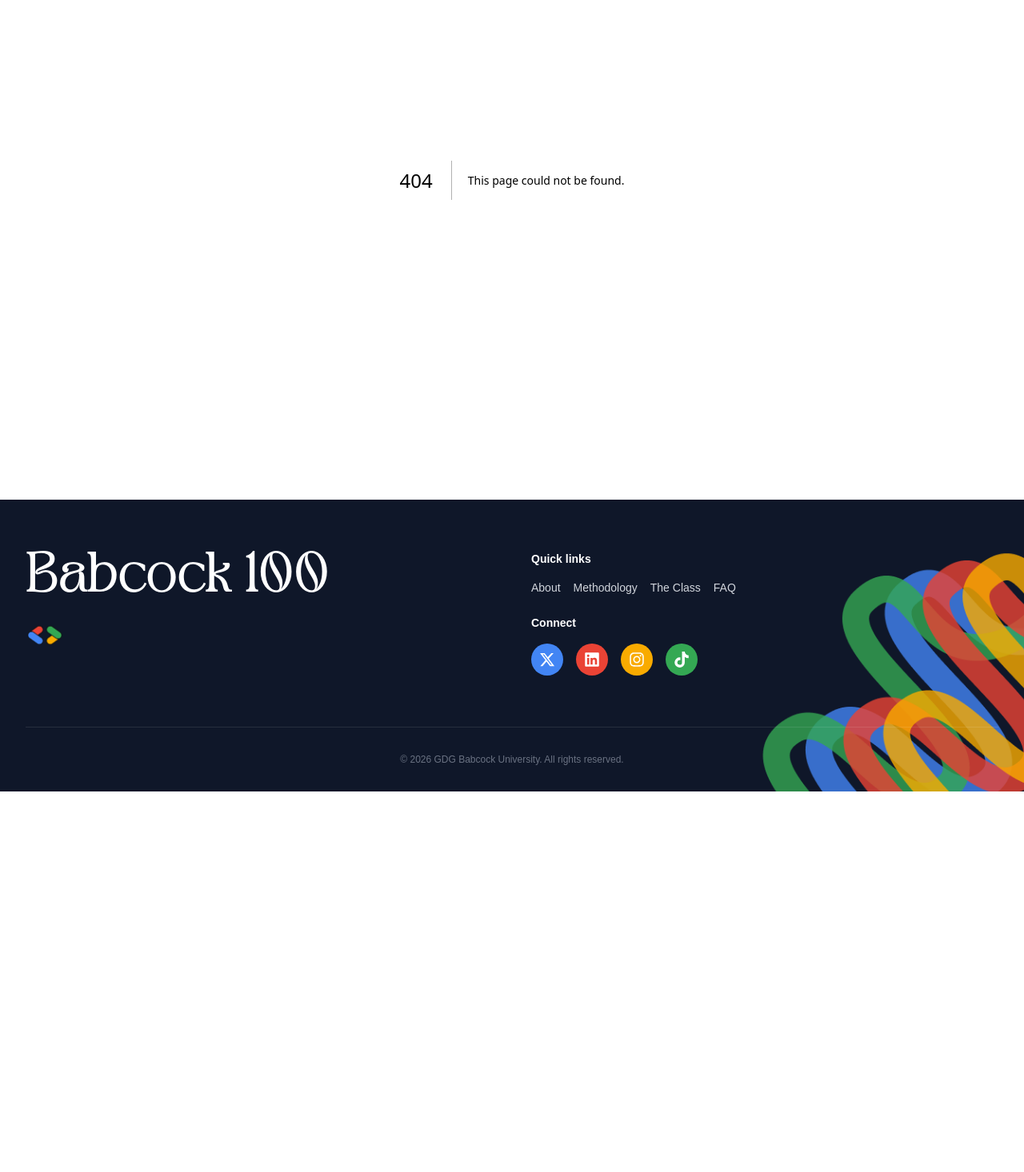
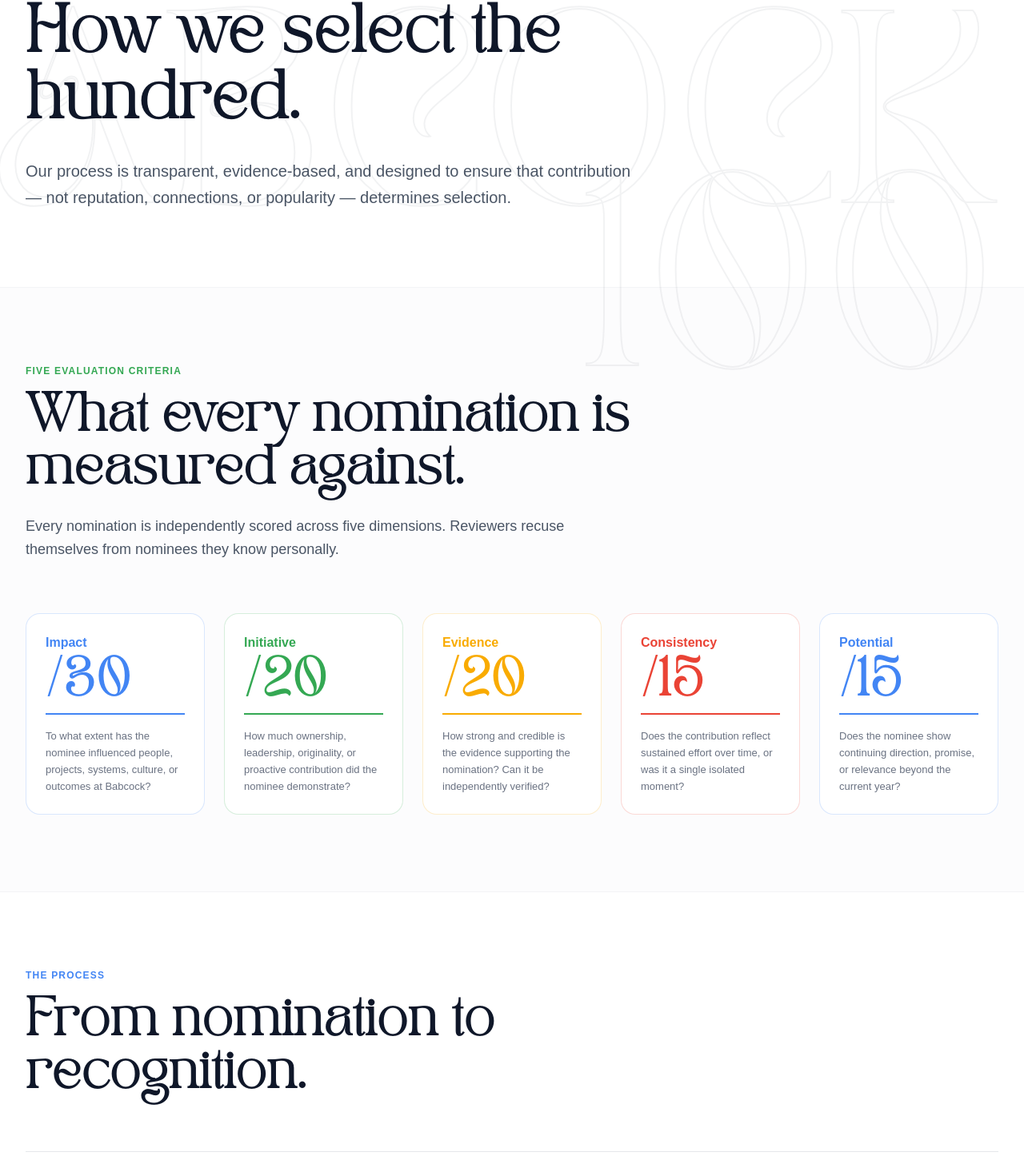
Before and after one commit to GDGBabcockUniversity/the-hundred, a Next.js app: page /methodology in a window 1280 px wide. Before the commit this address had no page. Shown: the part 175-1641 px from the top of the page at 80% size. Before the commit the page ends 1165 px from the top, so only its background shows below. Built offline with nearby package versions, Linux system fonts and the light colour scheme; a web font is replaced by a local one.

Commit message:
feat: add new methodology module in app/methodology/

```diff
--- /dev/null
+++ b/app/methodology/page.tsx
@@ -0,0 +1,234 @@
+export default function MethodologyPage() {
+  const criteria = [
+    {
+      name: "Impact",
+      score: "/30",
+      colorClass: "text-brand-blue border-brand-blue",
+      borderColor: "border-brand-blue/20",
+      description:
+        "To what extent has the nominee influenced people, projects, systems, culture, or outcomes at Babcock?",
+    },
+    {
+      name: "Initiative",
+      score: "/20",
+      colorClass: "text-brand-green border-brand-green",
+      borderColor: "border-brand-green/20",
+      description:
+        "How much ownership, leadership, originality, or proactive contribution did the nominee demonstrate?",
+    },
+    {
+      name: "Evidence",
+      score: "/20",
+      colorClass: "text-brand-amber border-brand-amber",
+      borderColor: "border-brand-amber/20",
+      description:
+        "How strong and credible is the evidence supporting the nomination? Can it be independently verified?",
+    },
+    {
+      name: "Consistency",
+      score: "/15",
+      colorClass: "text-brand-red border-brand-red",
+      borderColor: "border-brand-red/20",
+      description:
+        "Does the contribution reflect sustained effort over time, or was it a single isolated moment?",
+    },
+    {
+      name: "Potential",
+      score: "/15",
+      colorClass: "text-brand-blue border-brand-blue",
+      borderColor: "border-brand-blue/20",
+      description:
+        "Does the nominee show continuing direction, promise, or relevance beyond the current year?",
+    },
+  ];
+
+  const steps = [
+    {
+      num: "01",
+      title: "Nominations Open",
+      duration: "4 weeks",
+      desc: "Nominations open campus-wide at ORBIT. Students, staff, and alumni may submit. Each requires evidence and a description of the nominee's contribution.",
+    },
+    {
+      num: "02",
+      title: "Screening",
+      duration: "1 week",
+      desc: "The coordination team reviews all submissions for completeness and eligibility. Incomplete nominations may be returned for resubmission before the deadline.",
+    },
+    {
+      num: "03",
+      title: "Panel Review",
+      duration: "3 weeks",
+      desc: "12 independent reviewers — academic staff, student reps, alumni — score each nomination against the five criteria. Review is blind where possible.",
+    },
+    {
+      num: "04",
+      title: "Verification",
+      duration: "2 weeks",
+      desc: "Top nominations are sent to departments for independent verification. Unverifiable claims are flagged and re-reviewed by the full panel before a final decision.",
+    },
+  ];
+
+  const fairnessCommitments = [
+    "No self-nominations without external corroboration",
+    "Panel members recuse from nominees they know personally",
+    "Results undisclosed until announcement day",
+    "No rankings — all 100 are equal",
+  ];
+
+  return (
+    <div className="bg-white min-h-screen">
+      {/* Back to Home Navigation Anchor */}
+      {/* <div className="max-w-7xl mx-auto px-4 sm:px-6 lg:px-8 pt-36 pb-6">
+        <Link
+          href={PAGES.home}
+          className="inline-flex items-center text-sm font-semibold text-gray-500 hover:text-brand-navy transition-colors group"
+        >
+          <ArrowLeft className="mr-2 w-4 h-4 transform group-hover:-translate-x-1 transition-transform" />
+          Back to home
+        </Link>
+      </div> */}
+
+      {/* Hero Section */}
+      <section className="pb-24 px-4 sm:px-6 lg:px-8 pt-36">
+        <div className="max-w-7xl mx-auto">
+          <div className="max-w-3xl">
+            <p className="text-brand-blue text-xs font-semibold uppercase tracking-widest mb-4">
+              METHODOLOGY
+            </p>
+            <h1 className="text-5xl md:text-6xl font-serif text-brand-navy leading-snug mb-8 font-bold">
+              How we select the hundred.
+            </h1>
+            <p className="text-gray-600 text-lg md:text-xl leading-relaxed">
+              Our process is transparent, evidence-based, and designed to ensure
+              that contribution — not reputation, connections, or popularity —
+              determines selection.
+            </p>
+          </div>
+        </div>
+
+        <div className="hidden lg:block relative w-full h-full pointer-events-none select-none opacity-5">
+          <div
+            className="absolute right-0 top-1/2 -translate-y-1/2 font-serif text-[12rem] xl:text-[15rem] leading-[0.85] text-transparent text-right whitespace-nowrap"
+            style={{ WebkitTextStroke: "2px #0f1729" }}
+          >
+            BABCOCK
+            <br />
+            100
+          </div>
+        </div>
+      </section>
+
+      {/* Section 2: Evaluation Criteria */}
+      <section className="bg-gray-50/50 py-24 px-4 sm:px-6 lg:px-8 border-t border-b border-gray-100">
+        <div className="max-w-7xl mx-auto">
+          <div className="mb-16 max-w-3xl">
+            <p className="text-brand-green text-xs font-semibold uppercase tracking-widest mb-4">
+              FIVE EVALUATION CRITERIA
+            </p>
+            <h2 className="text-4xl md:text-5xl font-serif text-brand-navy leading-snug mb-6 font-bold">
+              What every nomination is measured against.
+            </h2>
+            <p className="text-gray-600 text-base md:text-lg leading-relaxed">
+              Every nomination is independently scored across five dimensions.
+              Reviewers recuse themselves from nominees they know personally.
+            </p>
+          </div>
+
+          <div className="grid grid-cols-1 md:grid-cols-5 gap-6">
+            {criteria.map((item, index) => (
+              <div
+                key={index}
+                className={`border ${item.borderColor} rounded-2xl p-6 bg-white hover:shadow-lg hover:border-gray-300 transition-all duration-300 flex flex-col justify-between`}
+              >
+                <div>
+                  <h3
+                    className={`text-base font-semibold ${item.colorClass.split(" ")[0]} mb-3`}
+                  >
+                    {item.name}
+                  </h3>
+                  <div
+                    className={`font-serif text-5xl font-bold ${item.colorClass.split(" ")[0]} pb-4 mb-4 border-b-2 ${item.colorClass.split(" ")[1]}`}
+                  >
+                    {item.score}
+                  </div>
+                </div>
+                <p className="text-gray-500 text-xs md:text-[13px] leading-relaxed">
+                  {item.description}
+                </p>
+              </div>
+            ))}
+          </div>
+        </div>
+      </section>
+
+      {/* Section 3: The Process */}
+      <section className="py-24 px-4 sm:px-6 lg:px-8 bg-white">
+        <div className="max-w-7xl mx-auto">
+          <div className="mb-16 max-w-3xl">
+            <p className="text-brand-blue text-xs font-semibold uppercase tracking-widest mb-4">
+              THE PROCESS
+            </p>
+            <h2 className="text-4xl md:text-5xl font-serif text-brand-navy leading-snug mb-6 font-bold">
+              From nomination to recognition.
+            </h2>
+          </div>
+
+          <div className="border-t border-gray-200 divide-y divide-gray-100">
+            {steps.map((step) => (
+              <div
+                key={step.num}
+                className="py-8 grid grid-cols-1 md:grid-cols-12 gap-6 items-start hover:bg-gray-50/50 px-4 -mx-4 rounded-lg transition-colors duration-200"
+              >
+                <div className="md:col-span-3 flex items-start gap-4">
+                  <div className="font-serif text-4xl font-bold text-brand-blue select-none">
+                    {step.num}
+                  </div>
+                  <div>
+                    <h3 className="font-bold text-base text-brand-navy">
+                      {step.title}
+                    </h3>
+                    <p className="text-xs text-gray-500 font-medium">
+                      {step.duration}
+                    </p>
+                  </div>
+                </div>
+                <div className="md:col-span-9">
+                  <p className="text-gray-600 text-sm md:text-base leading-relaxed">
+                    {step.desc}
+                  </p>
+                </div>
+              </div>
+            ))}
+          </div>
+        </div>
+      </section>
+
+      {/* Section 4: Commitments to Fairness */}
+      <section className="bg-brand-navy text-white py-24 px-4 sm:px-6 lg:px-8 relative overflow-hidden">
+        {/* Subtle decorative dot/glow pattern */}
+        <div className="absolute top-1/2 left-1/4 -translate-y-1/2 w-96 h-96 bg-brand-blue/5 rounded-full blur-3xl pointer-events-none select-none" />
+
+        <div className="max-w-7xl mx-auto relative z-10">
+          <h2 className="text-4xl md:text-5xl font-serif text-white leading-snug mb-16 font-bold">
+            Our commitments to fairness.
+          </h2>
+
+          <div className="grid grid-cols-1 md:grid-cols-4 gap-8">
+            {fairnessCommitments.map((commitment, index) => (
+              <div
+                key={index}
+                className="border-t border-white/10 pt-6 flex flex-col justify-between h-full"
+              >
+                <p className="text-gray-300 text-sm md:text-base leading-relaxed">
+                  <span className="text-brand-blue font-bold mr-2">—</span>
+                  {commitment}
+                </p>
+              </div>
+            ))}
+          </div>
+        </div>
+      </section>
+    </div>
+  );
+}
```
